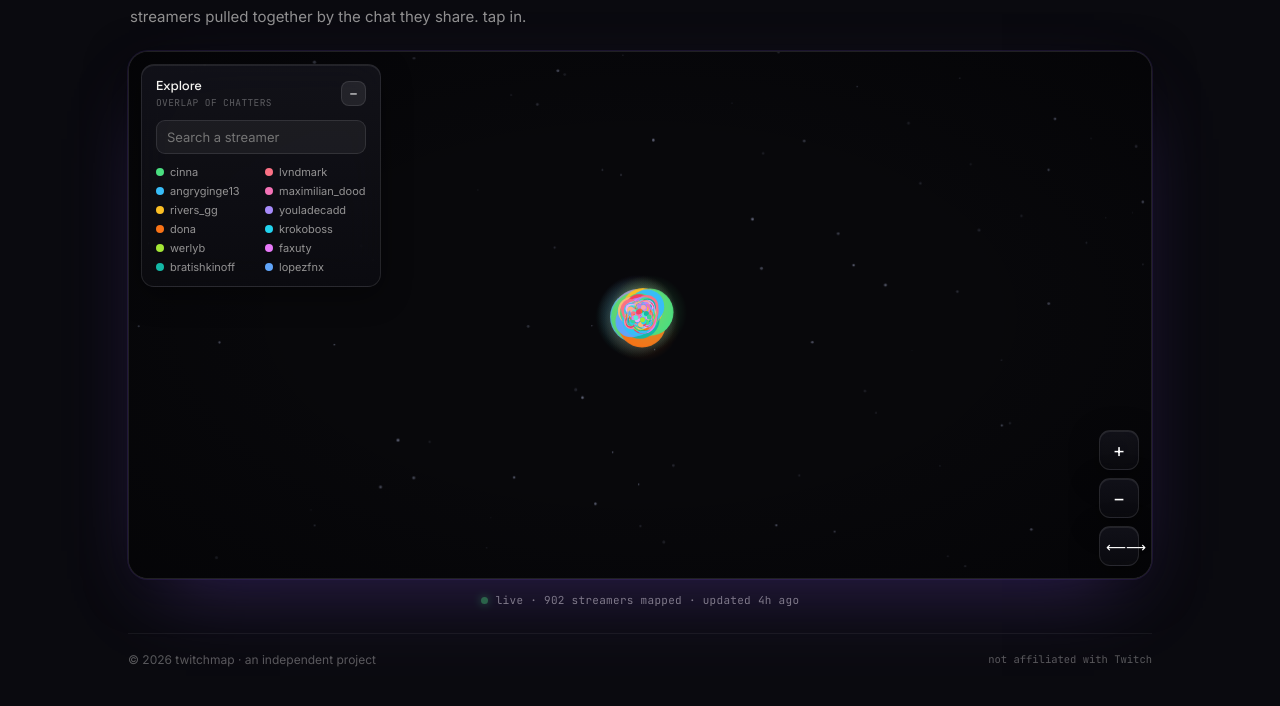
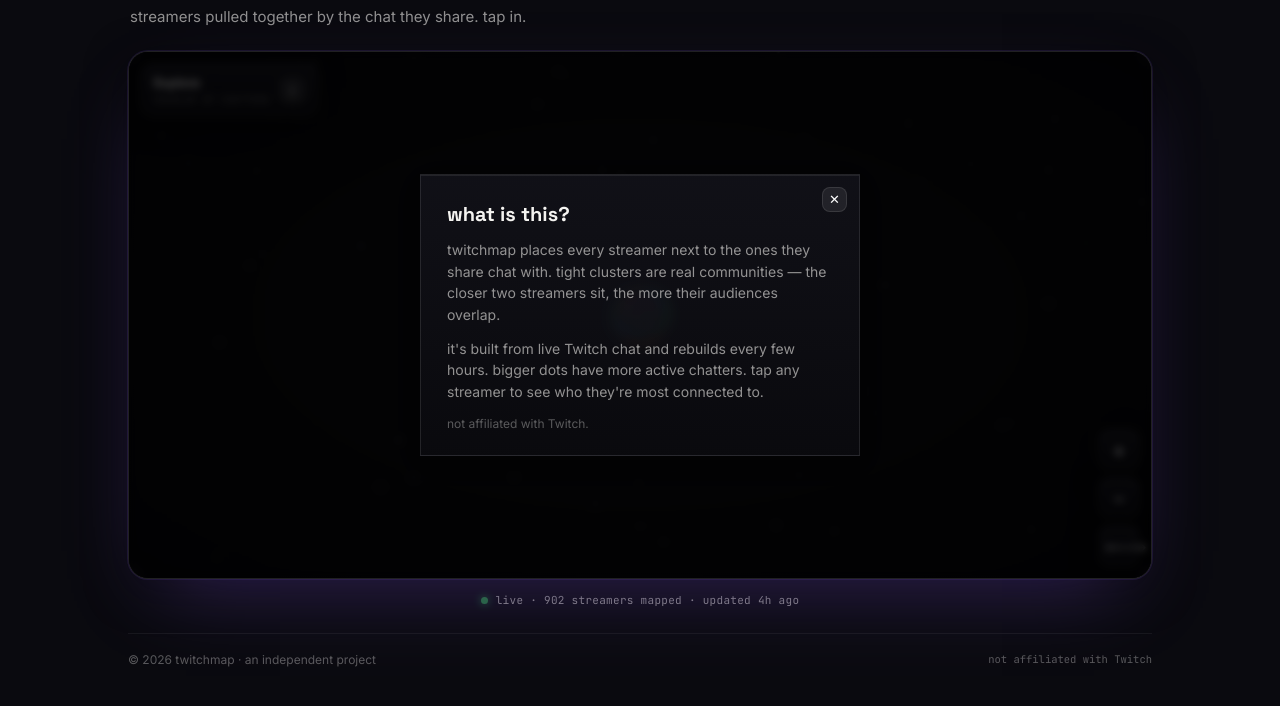
Before and after one commit to SombrApp/twitchmap, a plain HTML site: page index.html in a window 1280 px wide. Both pictures are taken after a click on the button "Toggle info". Shown: the part 142-848 px from the top of the page. Drawn offline with nearby package versions, Linux system fonts and the light colour scheme; animation ran at ten frames a second.

Commit message:
Add files via upload

```diff
--- a/index.html
+++ b/index.html
@@ -142,6 +142,14 @@
     justify-content:space-between;gap:12px;flex-wrap:wrap;color:var(--faint);font-size:12px}
   footer a:hover{color:var(--muted)}
   .fnote{font-family:var(--mono);font-size:10.5px}
+  .sresults{margin-top:6px;display:flex;flex-direction:column;gap:2px;max-height:220px;overflow:auto}
+  .sr{padding:7px 10px;border-radius:8px;font-size:13px;color:var(--ink);cursor:pointer}
+  .sr:hover{background:rgba(255,255,255,.08)}
+  .modal{position:absolute;inset:0;z-index:40;display:flex;align-items:center;justify-content:center;background:rgba(0,0,0,.62);backdrop-filter:blur(4px)}
+  .mbox{position:relative;max-width:440px;margin:20px;padding:26px 26px 22px}
+  .mbox h3{font-family:var(--disp);margin:0 0 12px;font-size:20px}
+  .mbox p{margin:0 0 12px;font-size:14px;line-height:1.55;color:var(--muted)}
+  .mbox p.muted{color:var(--faint);font-size:12px;margin-bottom:0}
 </style>
 </head>
 <body>
@@ -181,6 +189,7 @@
         </div>
         <div class="more">
           <input class="search" id="search" placeholder="Search a streamer" autocomplete="off" />
+          <div class="sresults" id="sresults"></div>
           <div class="legend" id="legend"></div>
         </div>
       </div>
@@ -208,6 +217,15 @@
       <div class="clink" id="clink">&#8594; open channel on Twitch</div>
     </div>
 
+    <div class="modal" id="about" style="display:none">
+      <div class="mbox glass">
+        <button class="ib" id="aboutx" aria-label="Close" style="position:absolute;top:12px;right:12px">&#10005;</button>
+        <h3>what is this?</h3>
+        <p>twitchmap places every streamer next to the ones they share chat with. tight clusters are real communities &#8212; the closer two streamers sit, the more their audiences overlap.</p>
+        <p>it&#39;s built from live Twitch chat and rebuilds every few hours. bigger dots have more active chatters. tap any streamer to see who they&#39;re most connected to.</p>
+        <p class="muted">not affiliated with Twitch.</p>
+      </div>
+    </div>
     <div class="loading" id="loading">laying out the network&#8230;</div>
   </div>
 
@@ -237,13 +255,13 @@ function sNorm(a){const c=Math.max(300,Math.min(300000,a));return (Math.sqrt(c)-
 
 function build(){
   const A=GRAPH.nodes.map(n=>n.a);AMIN=A.length?Math.min(...A):1;AMAX=A.length?Math.max(...A):1000;
-  const nodes=GRAPH.nodes.map((n,i)=>({id:i,name:n.n,community:n.c,audience:n.a,x:n.x,y:n.y,dx:n.x,dy:n.y,phase:Math.random()*6.283,amp:3+Math.random()*7}));
+  const nodes=GRAPH.nodes.map((n,i)=>({id:i,name:n.n,community:n.c,audience:n.a,x:n.x,y:n.y,dx:n.x,dy:n.y,phase:Math.random()*6.283,amp:3+Math.random()*7,p:n.p||null}));
   const links=GRAPH.links.map(l=>({source:nodes[l[0]],target:nodes[l[1]],w:l[2]}));
   return {nodes,links};
 }
 
 const canvas=document.getElementById("c"),ctx=canvas.getContext("2d"),stage=document.getElementById("stage");
-let nodes,links,transform={x:0,y:0,k:1},selected=null,neighbors=new Set(),size={w:0,h:0},dpr=1,zoom,hovered=null,nodeById=null,T=0,centroids={},adj=null,pathE=null,pathN=null,stars=null,LIVE=false,GENERATED="";
+let nodes,links,transform={x:0,y:0,k:1},selected=null,neighbors=new Set(),size={w:0,h:0},dpr=1,zoom,hovered=null,nodeById=null,T=0,centroids={},adj=null,pathE=null,pathN=null,stars=null,LIVE=false,GENERATED="",imgCache=new Map();
 
 function showErr(m){const l=document.getElementById("loading");l.textContent="Couldn\u2019t start the map: "+m;l.style.display="grid";}
 
@@ -298,6 +316,7 @@ function draw(){
       ctx.fillStyle=g;ctx.beginPath();ctx.arc(n.dx,n.dy,rr*1.6,0,6.2832);ctx.fill();}
     ctx.beginPath();ctx.arc(n.dx,n.dy,rr,0,6.2832);
     ctx.fillStyle=col;ctx.globalAlpha=dim?.1:1;ctx.fill();
+    if(n.p&&!dim&&rr*t.k>18){let im=imgCache.get(n.p);if(im===undefined){im=new Image();im.onerror=()=>imgCache.set(n.p,null);im.src=n.p;imgCache.set(n.p,im);}if(im&&im.complete&&im.naturalWidth){ctx.save();ctx.globalAlpha=1;ctx.beginPath();ctx.arc(n.dx,n.dy,rr,0,6.2832);ctx.clip();ctx.drawImage(im,n.dx-rr,n.dy-rr,rr*2,rr*2);ctx.restore();}}
     if(n===selected){ctx.globalAlpha=1;ctx.lineWidth=2.4/t.k;ctx.strokeStyle="#fff";ctx.stroke();}
     else if(onp){ctx.globalAlpha=1;ctx.lineWidth=2.4/t.k;ctx.strokeStyle="#ffe08a";ctx.stroke();}
     else if(n===hovered){ctx.globalAlpha=1;ctx.lineWidth=1.6/t.k;ctx.strokeStyle="rgba(255,255,255,.7)";ctx.stroke();}
@@ -410,18 +429,23 @@ function setup(){
   document.getElementById("zin").onclick=()=>d3.select(canvas).transition().duration(220).call(zoom.scaleBy,1.5);
   document.getElementById("zout").onclick=()=>d3.select(canvas).transition().duration(220).call(zoom.scaleBy,1/1.5);
   document.getElementById("zfit").onclick=()=>{select(null);d3.select(canvas).transition().duration(500).call(zoom.transform,fit());};
-  document.getElementById("search").addEventListener("input",e=>{
-    const q=e.target.value.trim().toLowerCase();if(!q)return;
-    const m=nodes.find(n=>n.name.toLowerCase().includes(q));
-    if(m){select(m);const t=d3.zoomIdentity.translate(size.w/2,size.h/2).scale(3).translate(-m.x,-m.y);
-      d3.select(canvas).transition().duration(600).call(zoom.transform,t);}
+  const sres=document.getElementById("sresults"),sinp=document.getElementById("search");
+  sinp.addEventListener("input",e=>{
+    const q=e.target.value.trim().toLowerCase();sres.innerHTML="";if(!q)return;
+    const ms=nodes.filter(n=>n.name.toLowerCase().includes(q)).sort((a,b)=>rSize(b.audience)-rSize(a.audience)).slice(0,8);
+    for(const m of ms){const el=document.createElement("div");el.className="sr";el.textContent=m.name;el.onclick=()=>{select(m);zoomTo(m);sres.innerHTML="";sinp.value=m.name;};sres.appendChild(el);}
   });
+  sinp.addEventListener("keydown",e=>{if(e.key==="Enter"){const f=sres.querySelector(".sr");if(f)f.click();}});
+  const ab=document.getElementById("about");
+  document.getElementById("toggle").onclick=()=>{ab.style.display="flex";};
+  document.getElementById("aboutx").onclick=()=>{ab.style.display="none";};
+  ab.onclick=(e)=>{if(e.target===ab)ab.style.display="none";};
   const h=decodeURIComponent((location.hash||"").replace(/^#/,""));
   if(h){const m=nodes.find(n=>n.name.toLowerCase()===h.toLowerCase());if(m)setTimeout(()=>{select(m);zoomTo(m);},250);}
 }
 function rel(iso){if(!iso)return"just now";const s=Math.max(0,(Date.now()-new Date(iso).getTime())/1000);if(s<3600)return Math.round(s/60)+"m ago";if(s<86400)return Math.round(s/3600)+"h ago";return Math.round(s/86400)+"d ago";}
 function updateStatus(){const n=nodes?nodes.length:0,sb=document.getElementById("statusbar"),fn=document.querySelector(".fnote");
-  if(LIVE){sb.innerHTML='<span class="dot-live"></span> live \u00b7 '+n+' streamers mapped \u00b7 updated '+rel(GENERATED);if(fn)fn.textContent="not affiliated with Twitch";}
+  if(LIVE){sb.innerHTML='<span class="dot-live"></span> live \u00b7 '+n+' streamers mapped \u00b7 updated '+rel(GENERATED)+(n<40?' \u00b7 still gathering data':'');if(fn)fn.textContent="not affiliated with Twitch";}
   else{sb.innerHTML='sample map \u00b7 '+n+' streamers \u00b7 live data coming soon';}}
 function rebuildLegend(){const leg=document.getElementById("legend");if(!leg)return;leg.innerHTML="";COMMUNITIES.slice(0,12).forEach(c=>{const el=document.createElement("div");el.className="leg";el.innerHTML='<span class="dot" style="background:'+c.color+'"></span><span>'+c.name+'</span>';leg.appendChild(el);});}
 function applyGraph(d){GRAPH=d;COMMUNITIES=d.communities;const g=build();nodes=g.nodes;links=g.links;nodeById=new Map(nodes.map(n=>[n.id,n]));computeAux();selected=null;neighbors=new Set();pathE=null;pathN=null;const card=document.getElementById("card");if(card)card.classList.remove("show");rebuildLegend();if(zoom){d3.select(canvas).transition().duration(400).call(zoom.transform,fit());}}
```
